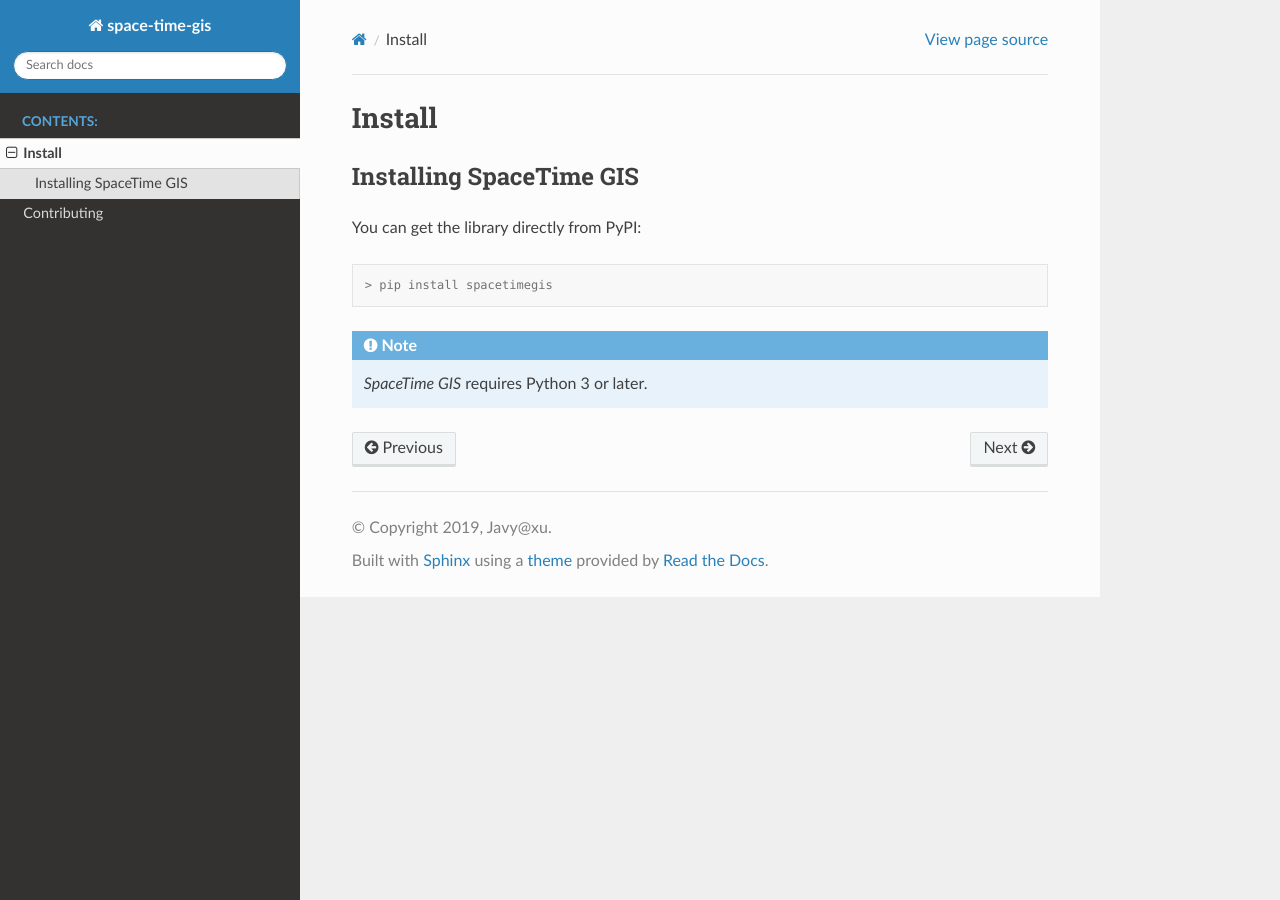
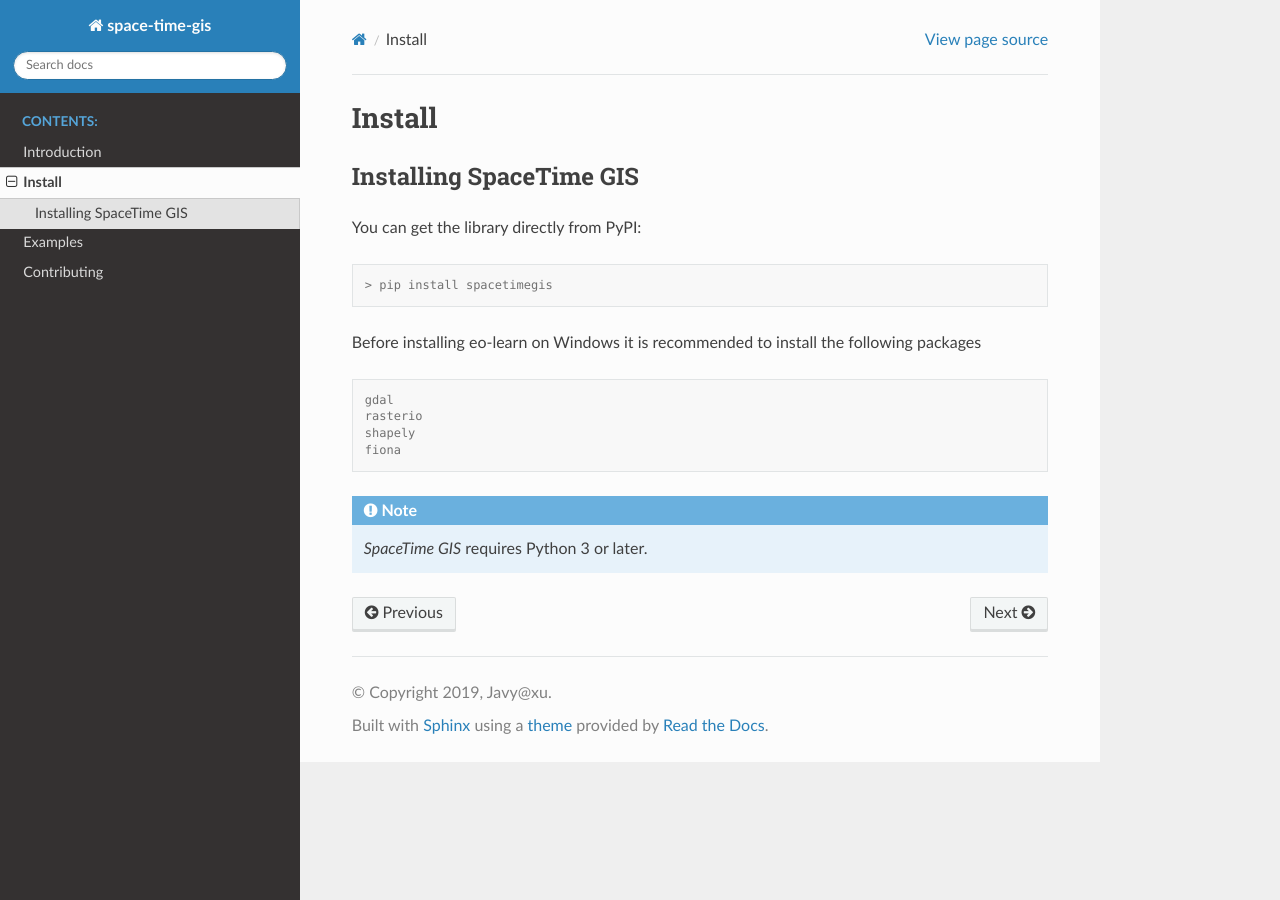
Before and after one commit to javyxu/space-time-gis, a Sphinx documentation site: the page built from docs/source/install.rst, in a window 1280 px wide. Built offline with Sphinx 7.4.7 and the Read the Docs theme 2.0.0, drawn with Linux system fonts in a browser that asks for light colours.

Commit message:
update documents

```diff
--- /dev/null
+++ b/docs/source/examples.rst
@@ -0,0 +1,5 @@
+Examples
+=========
+
+SpaceTime GIS Examples
+------------------------
--- a/docs/source/index.rst
+++ b/docs/source/index.rst
@@ -10,5 +10,7 @@ Space-time GIS
    :maxdepth: 2
    :caption: Contents:
 
+   intro
    install
+   examples
    contributing
--- a/docs/source/install.rst
+++ b/docs/source/install.rst
@@ -14,4 +14,13 @@ You can get the library directly from PyPI:
 
     > pip install spacetimegis
 
+Before installing eo-learn on Windows it is recommended to install the following packages
+
+.. code-block:: console
+
+    gdal
+    rasterio
+    shapely
+    fiona
+
 .. note:: `SpaceTime GIS` requires Python 3 or later.
--- /dev/null
+++ b/docs/source/intro.rst
@@ -0,0 +1,2 @@
+Introduction
+=============
```
